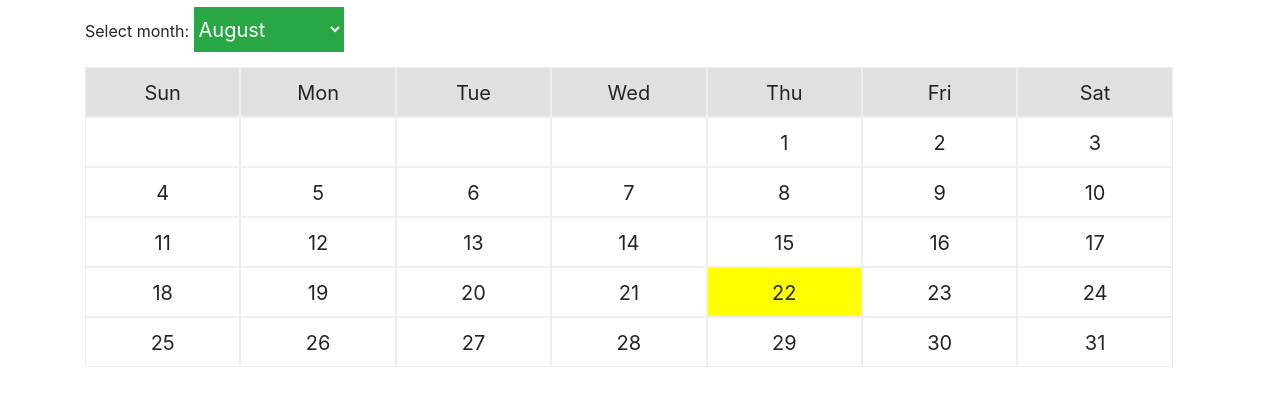
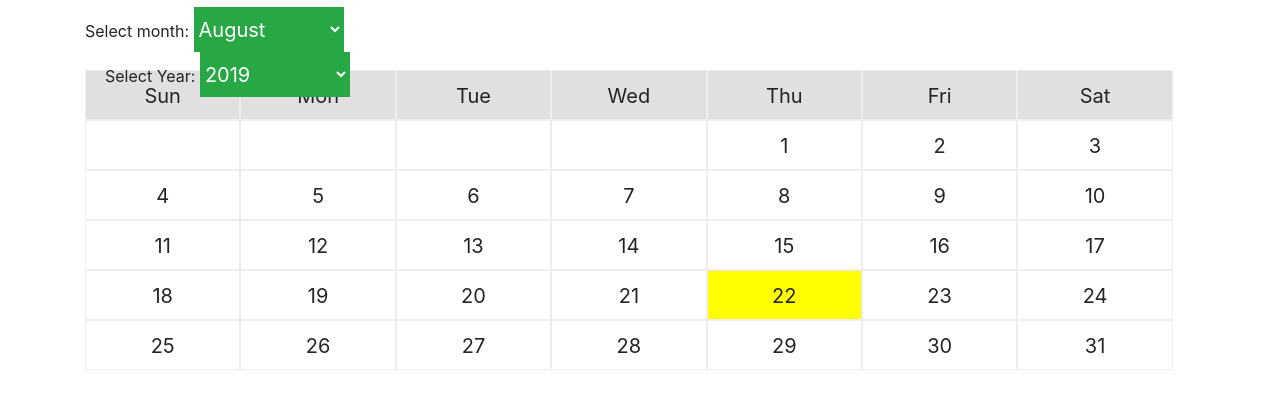
Before and after one commit to prachi-dubey/Trainee_assignments, a plain HTML site: page js_practice_assignment/calendar/calendar.html in a window 1280 px wide. Shown: the part 71-480 px from the top of the page. Drawn offline with nearby package versions, Linux system fonts and the light colour scheme.

Commit message:
calendar for 2015-2025

```diff
--- a/js_practice_assignment/calendar/calendar.html
+++ b/js_practice_assignment/calendar/calendar.html
@@ -32,6 +32,23 @@
           <option value="11">December</option>
       </select>
     </div>
+
+    <div class="year">
+      <label>Select Year:</label>
+      <select class="sel-year month btn-success" id="curr-year">
+          <option value="2015">2015</option>
+          <option value="2016">2016</option>
+          <option value="2017">2017</option>
+          <option value="2018">2018</option>
+          <option value="2019">2019</option>
+          <option value="2020">2020</option>
+          <option value="2021">2021</option>
+          <option value="2022">2022</option>
+          <option value="2023">2023</option>
+          <option value="2024">2024</option>
+          <option value="2025">2025</option>
+      </select>
+    </div>
  </div>
 
  <div class="week-block clearfix" id="week-wrap"> </div>
--- a/js_practice_assignment/calendar/calendar.js
+++ b/js_practice_assignment/calendar/calendar.js
@@ -1,29 +1,42 @@
+$(document).ready(function(){
   var weekday = ["Sun", "Mon", "Tue", "Wed", "Thu", "Fri", "Sat"];
   //2015 2025
 
   setMonthAndYear();
+  var selectedMonth = null;
+  var selectedYear = null;
 
   $("select.sel-month").change(function() {
-    var selectedMonth = $(this).children("option:selected").val();
+      selectedMonth = $(this).children("option:selected").val();
       $("#week-wrap").empty();
-    setMonthAndYear(selectedMonth);
+      setMonthAndYear(selectedMonth, selectedYear);
   });
 
-function setMonthAndYear(month) {
+  $("select.sel-year").change(function() {
+      selectedYear = $(this).children("option:selected").val();
+      $("#week-wrap").empty();
+      setMonthAndYear(selectedMonth, selectedYear);
+  });
+
+  function setMonthAndYear(month, year) {
     var d = new Date();
-  if(month) {
+    if(month != null) {
        d.setMonth(month);
+     }
+    if(year != null) {
+       d.setFullYear(year);
      }
     prepareCalendar(d);
   }
 
   function prepareCalendar (date) {
     var checkMonth = new Date().getMonth();                    //give month currently
-
+    var checkYear = new Date().getFullYear();                    //give month currently
     var currentDate = date.getDate();
     var currentMonth = date.getMonth();
     var currentYear = date.getFullYear();
     $("#curr-month").val(currentMonth);
+    $("#curr-year").val(currentYear);
 
     var firstDate = new Date(currentYear, currentMonth, 1);     // month first date
     var lastDate = new Date(currentYear, currentMonth + 1, 0);  //month last date
@@ -42,7 +55,7 @@ function prepareCalendar (date) {
     }
 
     for(var i = 1; i <= totalDate; i++) {
-    if(currentDate == i && currentMonth == checkMonth) {                                  //foucs current date
+      if(currentDate == i && currentMonth == checkMonth && currentYear == checkYear) {                                  //foucs current date
         liHtml += "<div class='block current-date day'>" + i  + "</div>";       //adding date
       } else {
         liHtml += "<div class='block day'>" + i  + "</div>";       //adding date
@@ -56,3 +69,5 @@ function prepareCalendar (date) {
     }
     $("#week-wrap").append(liHtml);
   }
+
+});
--- a/js_practice_assignment/calendar/calendar.scss
+++ b/js_practice_assignment/calendar/calendar.scss
@@ -18,13 +18,17 @@ $mobile: 380px;
   }
 
   .mmyy-block {
-    height: 40px;
-    margin-bottom: 20px;
+    height: 45px;
+    margin-bottom: 18px;
 
     .month {
       font-size: 20px;
       height: 45px;
       width: 150px;
+    }
+    .year {
+      display: inline-block;
+      margin-left: 20px;
     }
   }
 }
```
Also changed, not shown: js_practice_assignment/calendar/calendar.css. Lines whose indentation alone changed are shown as unchanged.
